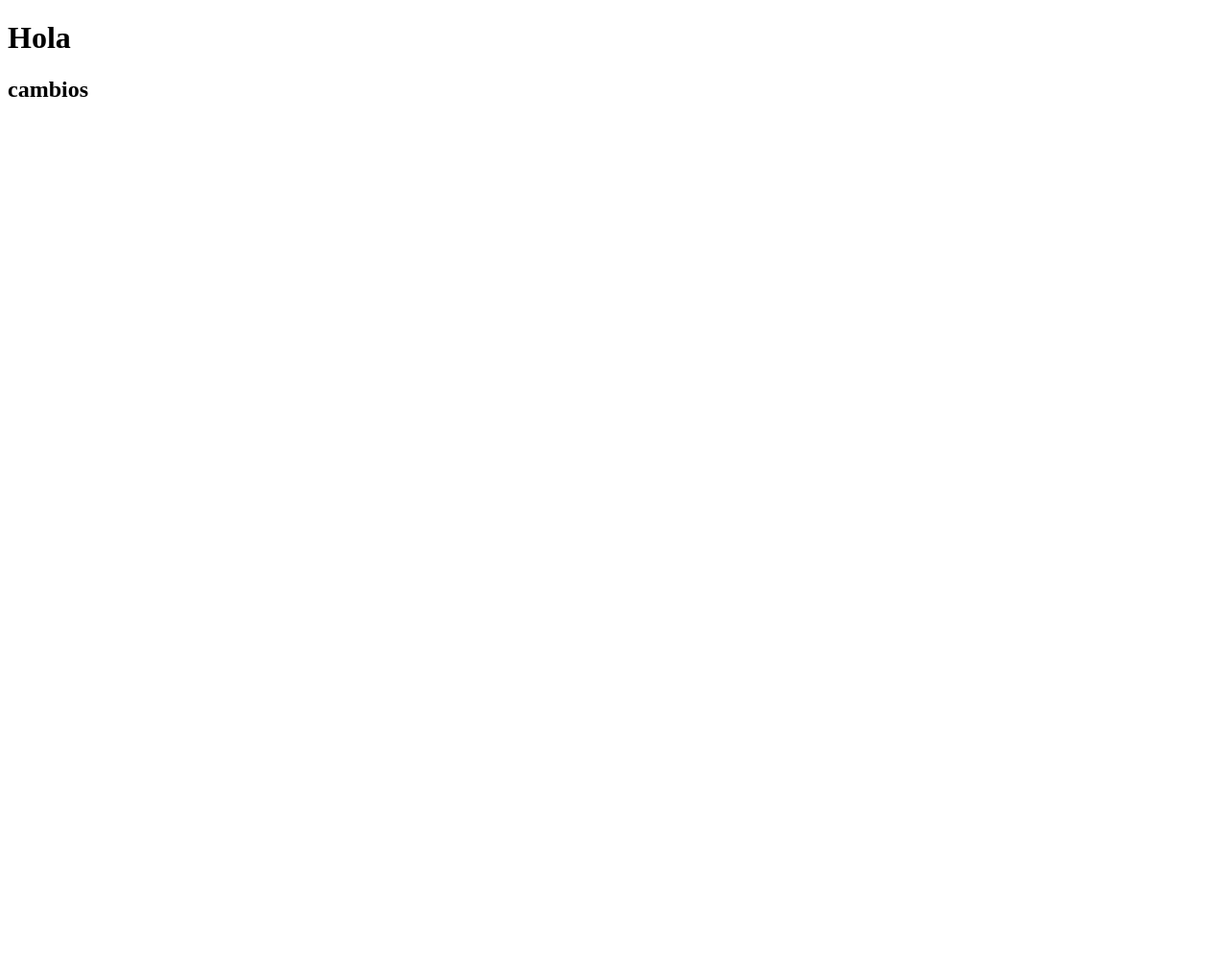
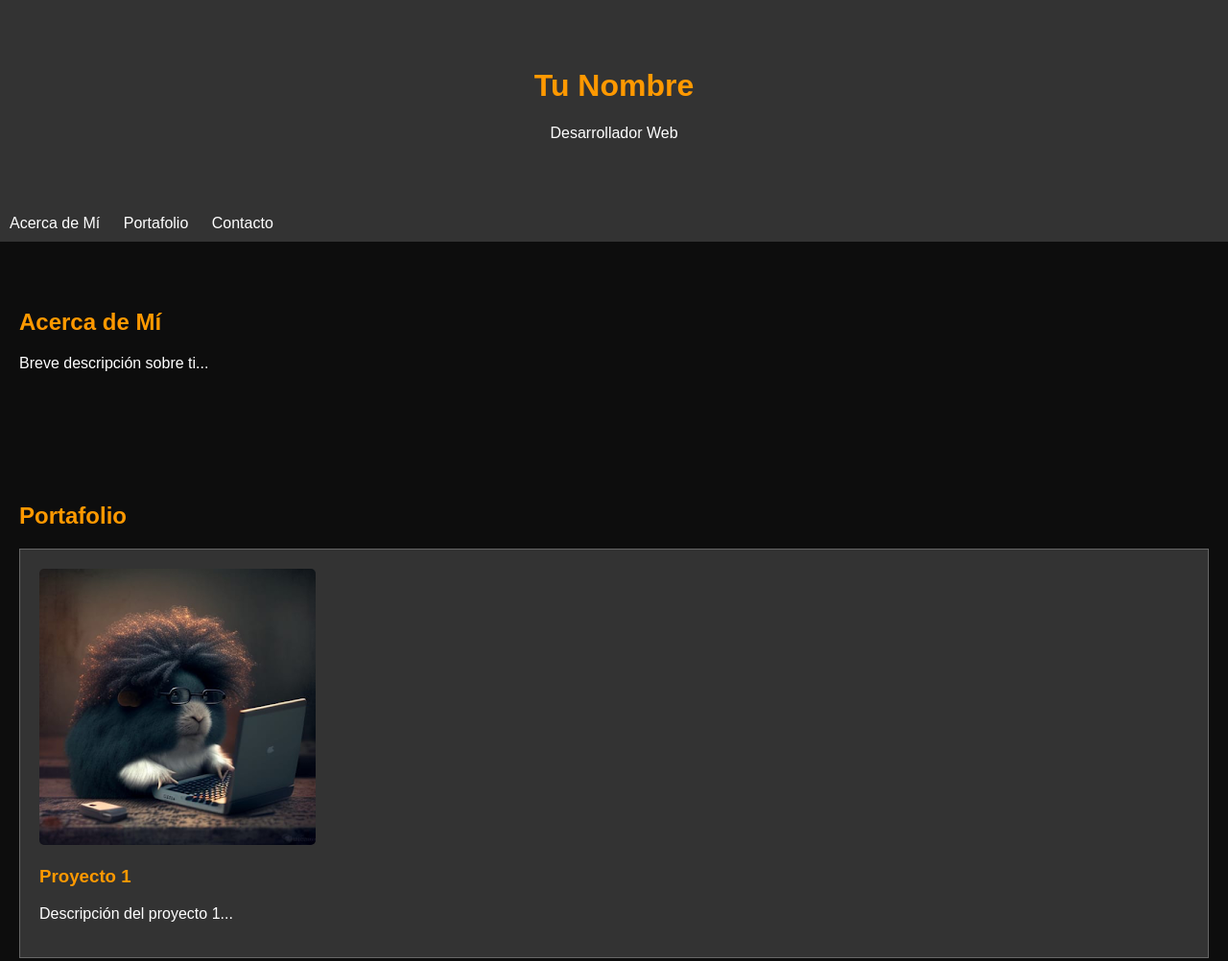
Before and after one commit to GuroxDG/GuroxDG.github.io, a plain HTML site: page index.html in a window 1280 px wide. Shown: the top 1002 px of the page at 96% size. Before the commit the page ends 800 px from the top, so only its background shows below. Drawn offline with Linux system fonts and the light colour scheme.

Commit message:
versión 0.0.1

```diff
--- /dev/null
+++ b/assets/script.js
@@ -0,0 +1,6 @@
+// Puedes agregar scripts adicionales según sea necesario
+document.getElementById("contact-form").addEventListener("submit", function (event) {
+    event.preventDefault();
+    // Lógica para enviar el formulario
+    alert("Formulario enviado correctamente");
+});
--- /dev/null
+++ b/assets/style.css
@@ -0,0 +1,66 @@
+body {
+    background-color: #0d0d0d;
+    color: #ffffff;
+    font-family: 'Arial', sans-serif;
+    margin: 0;
+}
+
+header {
+    text-align: center;
+    padding: 50px 0;
+    background-color: #333333;
+}
+
+h1, h2, h3 {
+    color: #ff9900;
+}
+
+nav {
+    background-color: #333333;
+    padding: 10px;
+}
+
+nav ul {
+    list-style-type: none;
+    margin: 0;
+    padding: 0;
+}
+
+nav li {
+    display: inline;
+    margin-right: 20px;
+}
+
+nav a {
+    text-decoration: none;
+    color: #ffffff;
+    border-bottom: 2px solid transparent;
+    transition: border-bottom 0.3s ease;
+}
+
+nav a:hover {
+    border-bottom: 2px solid #ff9900;
+}
+
+section {
+    padding: 50px 20px;
+}
+
+.project {
+    margin-bottom: 30px;
+    background-color: #333333;
+    padding: 20px;
+    border: 1px solid #666666;
+}
+
+.project img {
+    max-width: 100%;
+    height: auto;
+    border-radius: 5px;
+}
+
+footer {
+    text-align: center;
+    padding: 20px 0;
+    background-color: #333333;
+}
--- a/index.html
+++ b/index.html
@@ -3,11 +3,65 @@
 <head>
     <meta charset="UTF-8">
     <meta name="viewport" content="width=device-width, initial-scale=1.0">
-    <title>Document</title>
+    <link rel="stylesheet" href="assets/style.css">
+    <title>Tu Portafolio</title>
 </head>
-<h1> Hola </h1>
-<h2> cambios </h2>
 <body>
+    <header>
+        <h1>Tu Nombre</h1>
+        <p>Desarrollador Web</p>
+    </header>
 
+    <nav>
+        <ul>
+            <li><a href="#about">Acerca de Mí</a></li>
+            <li><a href="#portfolio">Portafolio</a></li>
+            <li><a href="#contact">Contacto</a></li>
+        </ul>
+    </nav>
+
+    <section id="about">
+        <h2>Acerca de Mí</h2>
+        <p>Breve descripción sobre ti...</p>
+    </section>
+
+    <section id="portfolio">
+        <h2>Portafolio</h2>
+        <!-- Aquí puedes agregar proyectos -->
+        <div class="project">
+            <img src="imgs/img1.png" alt="Proyecto 1">
+            <h3>Proyecto 1</h3>
+            <p>Descripción del proyecto 1...</p>
+        </div>
+
+        <div class="project">
+            <img src="imgs/img2.png" alt="Proyecto 2">
+            <h3>Proyecto 2</h3>
+            <p>Descripción del proyecto 2...</p>
+        </div>
+    </section>
+
+    <section id="contact">
+        <h2>Contacto</h2>
+        <form id="contact-form">
+            <!-- Formulario de contacto -->
+            <label for="name">Nombre:</label>
+            <input type="text" id="name" name="name" required>
+
+            <label for="email">Correo Electrónico:</label>
+            <input type="email" id="email" name="email" required>
+
+            <label for="message">Mensaje:</label>
+            <textarea id="message" name="message" required></textarea>
+
+            <button type="submit">Enviar Mensaje</button>
+        </form>
+    </section>
+
+    <footer>
+        <p>&copy; 2023 Tu Nombre. Todos los derechos reservados.</p>
+    </footer>
+
+    <script src="assets/script.js"></script>
 </body>
 </html>
```
Also changed, not shown: imgs/img1.png (added), imgs/img2.png (added).
